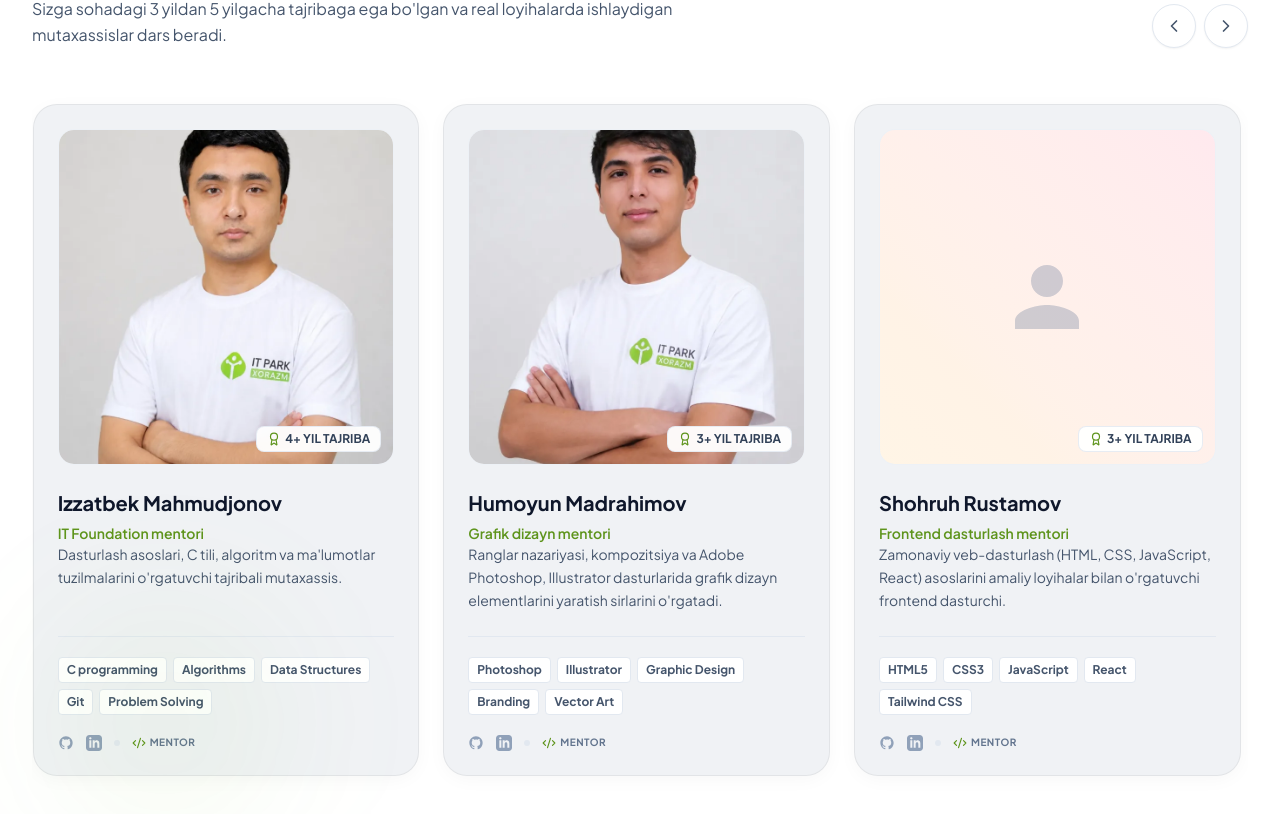
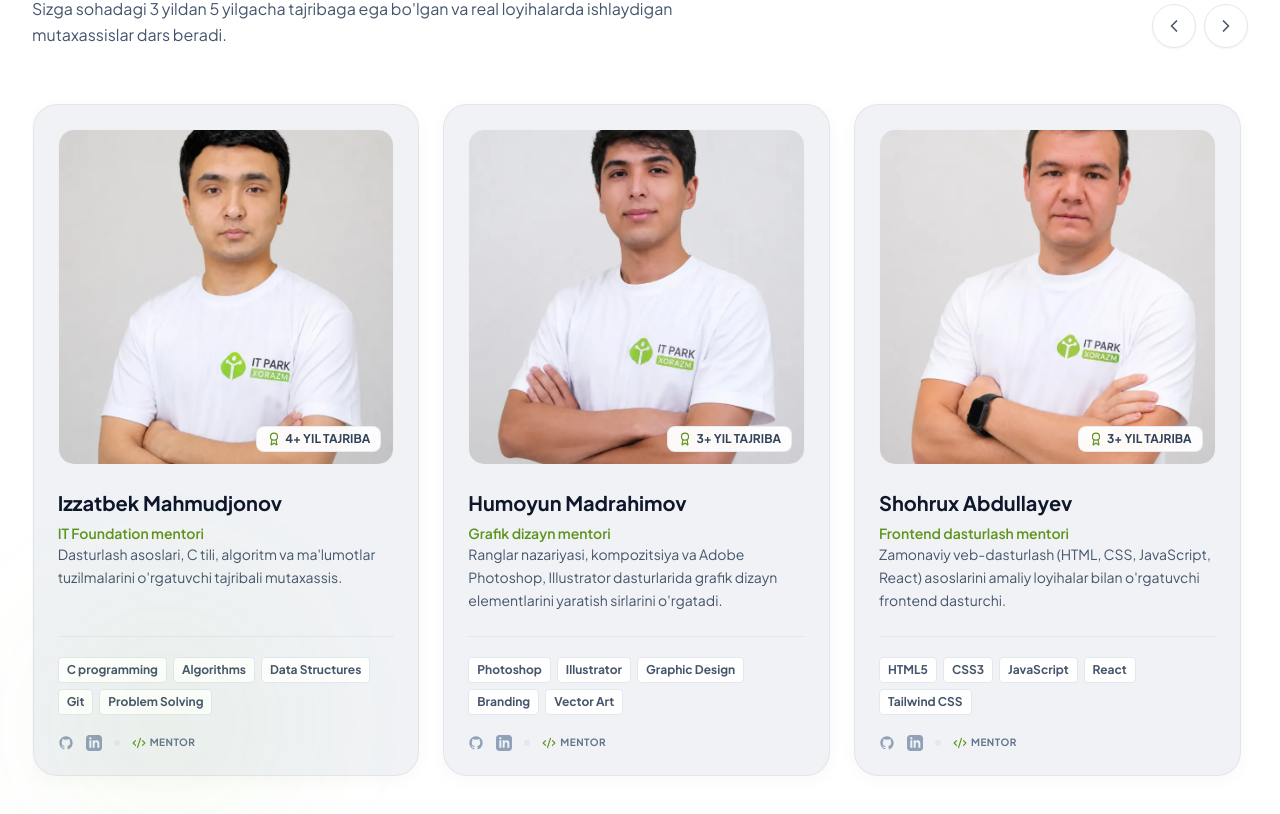
Before and after one commit to TemurbekReyimberdiyev/itparkxorazm, a React (Vite) app: page / in a window 1280 px wide. Shown: the part 2680-3494 px from the top of the page. Built offline with nearby package versions, Linux system fonts and the light colour scheme.

Commit message:
design: rename Shohruh Rustamov to Shohrux Abdullayev and add profile photo

```diff
--- a/src/components/Mentors.jsx
+++ b/src/components/Mentors.jsx
@@ -42,7 +42,7 @@ export default function Mentors({ language, translations }) {
       image: '/humoyun.webp'
     },
     {
-      name: 'Shohruh Rustamov',
+      name: 'Shohrux Abdullayev',
       roleUz: 'Frontend dasturlash mentori',
       roleRu: 'Ментор по Frontend разработке',
       bioUz: 'Zamonaviy veb-dasturlash (HTML, CSS, JavaScript, React) asoslarini amaliy loyihalar bilan o\'rgatuvchi frontend dasturchi.',
@@ -50,7 +50,8 @@ export default function Mentors({ language, translations }) {
       skills: ['HTML5', 'CSS3', 'JavaScript', 'React', 'Tailwind CSS'],
       experienceUz: '3+ yil tajriba',
       experienceRu: 'Опыт 3+ года',
-      avatarColor: 'from-amber-500 to-rose-500'
+      avatarColor: 'from-amber-500 to-rose-500',
+      image: '/shohrux.webp'
     },
     {
       name: 'Dostobek Jumayev',
```
Also changed, not shown: public/shohrux.webp (added).
